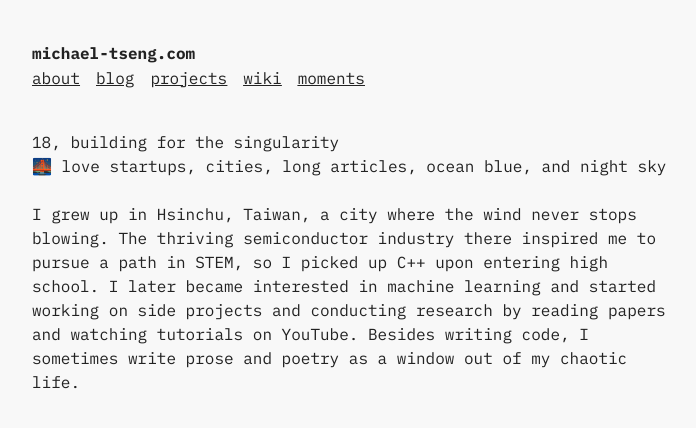
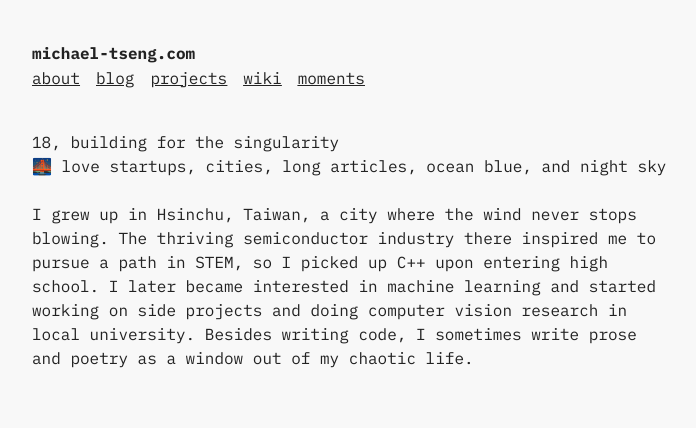
Before and after one commit to tsengtinghan/michael-tseng.com, a Next.js app: page /about in a window 1280 px wide. Shown: the top 428 px of the page, without its empty margins (288-984 px from the left). Built offline with nearby package versions, Linux system fonts and the light colour scheme.

Commit message:
added some text

```diff
--- a/app/about/page.tsx
+++ b/app/about/page.tsx
@@ -4,7 +4,7 @@ export default function About() {
       <p>18, building for the singularity</p>
       <p>🌉 love startups, cities, long articles, ocean blue, and night sky</p>
       <br />
-      <p>I grew up in Hsinchu, Taiwan, a city where the wind never stops blowing. The thriving semiconductor industry there inspired me to pursue a path in STEM, so I picked up C++ upon entering high school. I later became interested in machine learning and started working on side projects and conducting research by reading papers and watching tutorials on YouTube. Besides writing code, I sometimes write prose and poetry as a window out of my chaotic life.</p>
+      <p>I grew up in Hsinchu, Taiwan, a city where the wind never stops blowing. The thriving semiconductor industry there inspired me to pursue a path in STEM, so I picked up C++ upon entering high school. I later became interested in machine learning and started working on side projects and doing computer vision research in local university. Besides writing code, I sometimes write prose and poetry as a window out of my chaotic life.</p>
     </div>
   );
 }
--- a/app/projects/page.tsx
+++ b/app/projects/page.tsx
@@ -5,7 +5,7 @@ import ProjectDisplay from '@components/projectdisplay';
 export default async function ProjectsPage() {
     return (
         <div>
-            ProjectsPage
+            Try clicking on one of them to see the project.
             <ProjectDisplay projects={projects.projects} />
         </div>
     )
```
Also changed, not shown: 1 other file (tests, documents, lock files or other folders).
